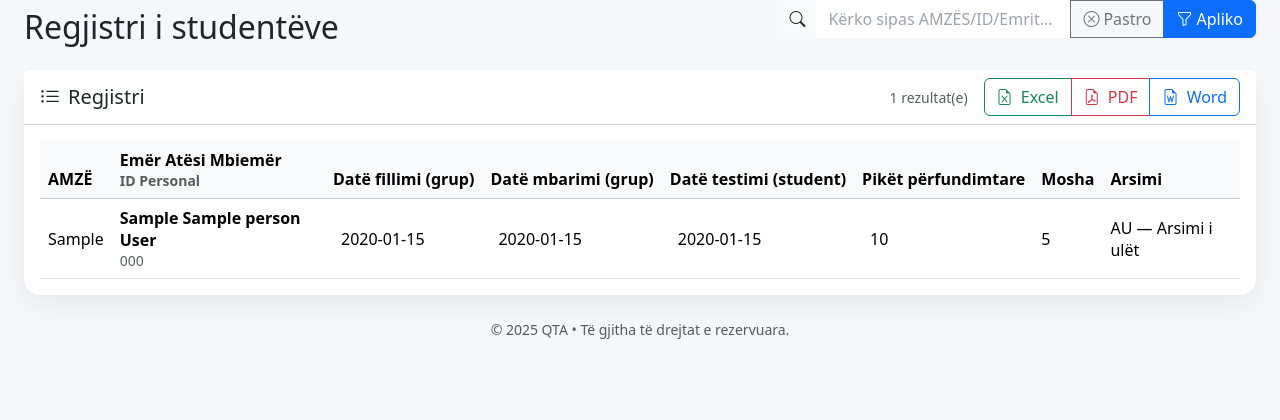
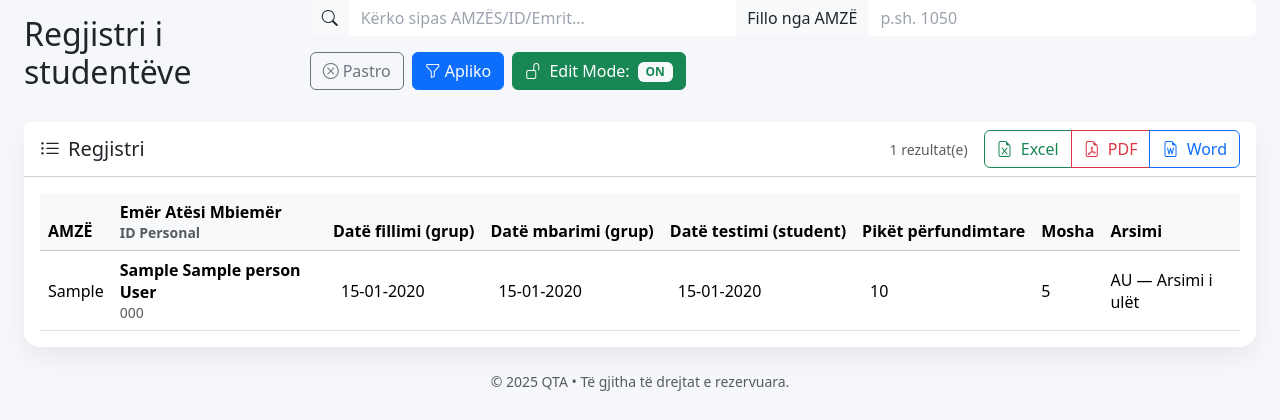
Before and after one commit to SignorTynam/DatabasaElektronikeQTA, a PHP site: page /register.php in a window 1280 px wide. Shown: the part 72-492 px from the top of the page. Run offline with PHP 8.4, Linux system fonts and the light colour scheme; the visitor is signed in with stand-in values (Sample User, id 1); data comes from the database, SQL or seed files in the repository; tables that the repository leaves empty hold one stand-in row (values such as "Sample post").

Commit message:
Implement edit mode functionality and enhance date handling in registration and inline update scripts

```diff
--- a/register.php
+++ b/register.php
@@ -22,26 +22,46 @@ if (!$currentUser || !in_array($role, ['administrator','editor'], true)) {
   header('Location: selectProfile.php'); exit;
 }
 
+/* ------------------------------
+   EDIT MODE toggle (persistohet në session)
+------------------------------- */
+if (isset($_GET['edit'])) {
+  $e = strtolower((string)$_GET['edit']);
+  $_SESSION['edit_mode'] = ($e === 'on');
+  // hiq param 'edit' nga URL
+  $qs = $_GET; unset($qs['edit']);
+  $url = 'register.php' . (empty($qs) ? '' : ('?' . http_build_query($qs)));
+  header("Location: $url"); exit;
+}
+$EDIT_MODE = (bool)($_SESSION['edit_mode'] ?? false);
+
 /* Navbar sipas rolit (opsionale) */
 $NAV_ACTIVE = 'register';
-if ($role === 'editor') {
-  require __DIR__ . '/inc/navbar4.php';   // navbar i editorit
-} else {
-  require __DIR__ . '/inc/navbar.php';    // navbar i administratorit
-}
+if ($role === 'editor') require __DIR__ . '/inc/navbar4.php';
+else require __DIR__ . '/inc/navbar.php';
 
 /* CSRF */
 if (empty($_SESSION['csrf_token'])) { $_SESSION['csrf_token'] = bin2hex(random_bytes(24)); }
 $CSRF = $_SESSION['csrf_token'];
 
-/* Kërkim */
-$q = trim($_GET['q'] ?? '');
-$page   = max(1, (int)($_GET['page'] ?? 1));
-$limit  = 20;
-$offset = ($page - 1) * $limit;
+/* Helper: formatim datash për shfaqje (dd-mm-yyyy) */
+function fmt_dMY(?string $iso): string {
+  if (!$iso) return '—';
+  if (!preg_match('/^\d{4}-\d{2}-\d{2}$/', $iso)) return htmlspecialchars($iso, ENT_QUOTES, 'UTF-8');
+  $ts = strtotime($iso);
+  return $ts ? date('d-m-Y', $ts) : '—';
+}
 
-$where = ["1=1"];
+/* Kërkim dhe filtrat */
+$q          = trim($_GET['q'] ?? '');
+$from_amze  = trim($_GET['from_amze'] ?? ''); // Fillo nga ky nr AMZË
+$page       = max(1, (int)($_GET['page'] ?? 1));
+$limit      = 20;
+$offset     = ($page - 1) * $limit;
+
+$where  = ["1=1"];
 $params = [];
+
 if ($q !== '') {
   $where[] = "(s.nr_amze LIKE :kw OR p.personal_number LIKE :kw2 OR p.first_name LIKE :kw3 OR p.father_name LIKE :kw4 OR p.last_name LIKE :kw5)";
   $params[':kw']  = '%'.$q.'%';
@@ -50,6 +70,19 @@ if ($q !== '') {
   $params[':kw4'] = '%'.$q.'%';
   $params[':kw5'] = '%'.$q.'%';
 }
+
+/* Filtro nga nr_amze (nga ai e deri në fund) */
+if ($from_amze !== '') {
+  if (ctype_digit($from_amze)) {
+    $where[] = "CAST(s.nr_amze AS UNSIGNED) >= :from_num";
+    $params[':from_num'] = (int)$from_amze;
+  } else {
+    // fallback leksikografik nëse ka shkronja
+    $where[] = "s.nr_amze >= :from_str";
+    $params[':from_str'] = $from_amze;
+  }
+}
+
 $whereSql = 'WHERE '.implode(' AND ', $where);
 
 /* Subquery: grupi i fundit për çdo student */
@@ -103,11 +136,21 @@ $list = $pdo->prepare("
   ORDER BY CAST(s.nr_amze AS UNSIGNED) ASC, s.nr_amze ASC
   LIMIT :lim OFFSET :off
 ");
-foreach ($params as $k=>$v) $list->bindValue($k,$v,PDO::PARAM_STR);
+foreach ($params as $k=>$v) {
+  $list->bindValue($k, $v, is_int($v) ? PDO::PARAM_INT : PDO::PARAM_STR);
+}
 $list->bindValue(':lim',$limit,PDO::PARAM_INT);
 $list->bindValue(':off',$offset,PDO::PARAM_INT);
 $list->execute();
 $rows = $list->fetchAll(PDO::FETCH_ASSOC);
+
+/* Build toggle URL që ruan parametrat aktualë */
+$toggleUrl = 'register.php?' . http_build_query(array_filter([
+  'q' => ($q !== '' ? $q : null),
+  'from_amze' => ($from_amze !== '' ? $from_amze : null),
+  'page' => ($page > 1 ? $page : null),
+  'edit' => ($EDIT_MODE ? 'off' : 'on'),
+]));
 ?>
 <!DOCTYPE html>
 <html lang="sq">
@@ -135,23 +178,37 @@ $rows = $list->fetchAll(PDO::FETCH_ASSOC);
     @keyframes spin { to { transform:translateY(-50%) rotate(360deg); } }
     .cell-ok { animation: flashOk 1.2s ease; } @keyframes flashOk { 0%{background:#ecfdf5;} 100%{background:transparent;} }
     .cell-err { animation: flashErr 1.2s ease; } @keyframes flashErr { 0%{background:#fef2f2;} 100%{background:transparent;} }
+
+    /* Edit Mode OFF visuals */
+    .editing-off .editable { color:#6b7280; cursor:not-allowed; }
   </style>
 </head>
-<body>
+<body class="<?= $EDIT_MODE ? '' : 'editing-off' ?>">
 
 <main class="container-fluid px-3 px-md-4">
   <div class="d-flex flex-column flex-md-row align-items-md-center justify-content-between mb-3 gap-2">
     <h2 class="mb-0">Regjistri i studentëve</h2>
-    <form class="d-flex" method="get" action="register.php">
-      <div class="input-group">
-        <span class="input-group-text bg-light border-0"><i class="bi bi-search"></i></span>
-        <input type="text" name="q" value="<?= htmlspecialchars($q) ?>" class="form-control border-0" placeholder="Kërko sipas AMZËS/ID/Emrit...">
+
+    <div class="d-flex flex-wrap align-items-center gap-2">
+      <form class="d-flex flex-wrap gap-2" method="get" action="register.php">
+        <div class="input-group">
+          <span class="input-group-text bg-light border-0"><i class="bi bi-search"></i></span>
+          <input type="text" name="q" value="<?= htmlspecialchars($q) ?>" class="form-control border-0" placeholder="Kërko sipas AMZËS/ID/Emrit...">
+          <span class="input-group-text bg-light border-0">Fillo nga AMZË</span>
+          <input type="text" name="from_amze" value="<?= htmlspecialchars($from_amze) ?>" class="form-control border-0" placeholder="p.sh. 1050">
+        </div>
+        <div class="input-group">
+        </div>
         <button class="btn btn-outline-secondary" type="button" onclick="window.location='register.php'">
           <i class="bi bi-x-circle me-1"></i>Pastro
         </button>
         <button class="btn btn-primary" type="submit"><i class="bi bi-funnel me-1"></i>Apliko</button>
-      </div>
-    </form>
+        <a class="btn <?= $EDIT_MODE ? 'btn-success' : 'btn-outline-secondary' ?>" href="<?= htmlspecialchars($toggleUrl) ?>">
+          <i class="bi <?= $EDIT_MODE ? 'bi-unlock' : 'bi-lock' ?> me-1"></i>
+          Edit Mode: <span class="badge ms-1 <?= $EDIT_MODE ? 'bg-light text-success' : 'bg-secondary' ?>"><?= $EDIT_MODE ? 'ON' : 'OFF' ?></span>
+        </a>
+      </form>
+    </div>
   </div>
 
   <div id="msgBox" class="mb-3" style="display:none;"></div>
@@ -162,9 +219,9 @@ $rows = $list->fetchAll(PDO::FETCH_ASSOC);
       <div class="d-flex align-items-center gap-2">
         <span class="text-muted small me-2"><?= number_format($total) ?> rezultat(e)</span>
         <div class="btn-group" role="group">
-          <a class="btn btn-outline-success" href="register_export.php?f=xlsx&q=<?= urlencode($q) ?>&csrf=<?= urlencode($CSRF) ?>"><i class="bi bi-file-earmark-excel me-1"></i> Excel</a>
-          <a class="btn btn-outline-danger" href="register_export.php?f=pdf&q=<?= urlencode($q) ?>&csrf=<?= urlencode($CSRF) ?>"><i class="bi bi-file-earmark-pdf me-1"></i> PDF</a>
-          <a class="btn btn-outline-primary" href="register_export.php?f=docx&q=<?= urlencode($q) ?>&csrf=<?= urlencode($CSRF) ?>"><i class="bi bi-file-earmark-word me-1"></i> Word</a>
+          <a class="btn btn-outline-success" href="register_export.php?f=xlsx&q=<?= urlencode($q) ?>&from_amze=<?= urlencode($from_amze) ?>&csrf=<?= urlencode($CSRF) ?>"><i class="bi bi-file-earmark-excel me-1"></i> Excel</a>
+          <a class="btn btn-outline-danger" href="register_export.php?f=pdf&q=<?= urlencode($q) ?>&from_amze=<?= urlencode($from_amze) ?>&csrf=<?= urlencode($CSRF) ?>"><i class="bi bi-file-earmark-pdf me-1"></i> PDF</a>
+          <a class="btn btn-outline-primary" href="register_export.php?f=docx&q=<?= urlencode($q) ?>&from_amze=<?= urlencode($from_amze) ?>&csrf=<?= urlencode($CSRF) ?>"><i class="bi bi-file-earmark-word me-1"></i> Word</a>
         </div>
       </div>
     </div>
@@ -200,26 +257,26 @@ $rows = $list->fetchAll(PDO::FETCH_ASSOC);
 
               <!-- start_date (inline grup) -->
               <td class="cell nowrap" data-student="<?= $sid ?>" data-group="<?= $gid ?>" data-field="start_date"
-                  title="YYYY-MM-DD">
-                <span class="editable" contenteditable="true"><?= htmlspecialchars($r['start_date'] ?: '—') ?></span>
+                  title="DD-MM-YYYY">
+                <span class="editable" contenteditable="<?= $EDIT_MODE ? 'true' : 'false' ?>"><?= htmlspecialchars(fmt_dMY($r['start_date'])) ?></span>
               </td>
 
               <!-- end_date (inline grup) -->
               <td class="cell nowrap" data-student="<?= $sid ?>" data-group="<?= $gid ?>" data-field="end_date"
-                  title="YYYY-MM-DD (≥ data e fillimit)">
-                <span class="editable" contenteditable="true"><?= htmlspecialchars($r['end_date'] ?: '—') ?></span>
+                  title="DD-MM-YYYY (≥ data e fillimit)">
+                <span class="editable" contenteditable="<?= $EDIT_MODE ? 'true' : 'false' ?>"><?= htmlspecialchars(fmt_dMY($r['end_date'])) ?></span>
               </td>
 
               <!-- exam_date (inline student) -->
               <td class="cell nowrap" data-student="<?= $sid ?>" data-group="<?= $gid ?>" data-field="exam_date"
-                  title="YYYY-MM-DD (≥ data e mbarimit të grupit)">
-                <span class="editable" contenteditable="true"><?= htmlspecialchars($r['exam_date'] ?: '—') ?></span>
+                  title="DD-MM-YYYY (≥ data e mbarimit të grupit)">
+                <span class="editable" contenteditable="<?= $EDIT_MODE ? 'true' : 'false' ?>"><?= htmlspecialchars(fmt_dMY($r['exam_date'])) ?></span>
               </td>
 
               <!-- final_score (inline student) -->
               <td class="cell nowrap" data-student="<?= $sid ?>" data-group="<?= $gid ?>" data-field="final_score"
                   title="0–100 (me presje ose pikë)">
-                <span class="editable" contenteditable="true">
+                <span class="editable" contenteditable="<?= $EDIT_MODE ? 'true' : 'false' ?>">
                   <?= $r['final_score'] !== null ? rtrim(rtrim((string)$r['final_score'],'0'),'.') : '—' ?>
                 </span>
               </td>
@@ -240,7 +297,10 @@ $rows = $list->fetchAll(PDO::FETCH_ASSOC);
         <nav aria-label="Page navigation">
           <ul class="pagination mb-0 justify-content-end">
             <?php
-              $base='register.php?'.http_build_query(array_filter(['q'=>$q!==''?$q:null]));
+              $base='register.php?'.http_build_query(array_filter([
+                'q'=>$q!==''?$q:null,
+                'from_amze'=>$from_amze!==''?$from_amze:null,
+              ]));
               $prev=max(1,$page-1); $next=min($totalPages,$page+1);
               $sep = (str_contains($base,'?')?'&':'?');
             ?>
@@ -264,6 +324,7 @@ $rows = $list->fetchAll(PDO::FETCH_ASSOC);
 <script>
 const CSRF = <?= json_encode($CSRF) ?>;
 const ENDPOINT = 'register_inline_update.php';
+const EDIT_MODE = <?= $EDIT_MODE ? 'true' : 'false' ?>;
 
 function clean(s){ return (s||'').replace(/\s+/g,' ').trim(); }
 function showMsg(type, text){
@@ -276,7 +337,25 @@ function showMsg(type, text){
   box.style.display = '';
 }
 
+/* Konverto dd-mm-yyyy / yyyy-mm-dd -> yyyy-mm-dd (për server) */
+function normalizeDateForServer(v){
+  const s = clean(v);
+  if (s === '' || s === '—') return '';
+  let m = s.match(/^(\d{1,2})-(\d{1,2})-(\d{4})$/); // dd-mm-yyyy
+  if (m){
+    const dd = m[1].padStart(2,'0'), mm = m[2].padStart(2,'0'), yy = m[3];
+    return `${yy}-${mm}-${dd}`;
+  }
+  m = s.match(/^(\d{4})-(\d{1,2})-(\d{1,2})$/); // yyyy-mm-dd
+  if (m){
+    const yy = m[1], mm = m[2].padStart(2,'0'), dd = m[3].padStart(2,'0');
+    return `${yy}-${mm}-${dd}`;
+  }
+  throw new Error('Formati i datës duhet të jetë DD-MM-YYYY.');
+}
+
 async function saveInline(payload, cell, displayEl, oldVal){
+  if (!EDIT_MODE) return; // hard stop
   try{
     cell.classList.add('cell-saving');
     const res = await fetch(ENDPOINT, {
@@ -310,22 +389,29 @@ async function saveInline(payload, cell, displayEl, oldVal){
 /* inline handlers */
 document.querySelectorAll('td.cell .editable').forEach(el=>{
   let oldVal = el.textContent;
+
+  if (!EDIT_MODE) el.setAttribute('contenteditable','false');
+
   el.addEventListener('focus', ()=>{ oldVal = el.textContent; });
   el.addEventListener('keydown', ev=>{ if(ev.key==='Enter'){ ev.preventDefault(); el.blur(); }});
   el.addEventListener('blur', ()=>{
+    if (!EDIT_MODE) return;
+
     const cell = el.closest('td.cell');
     const field = cell.dataset.field;
     const studentId = parseInt(cell.dataset.student,10);
     const groupId = parseInt(cell.dataset.group,10) || null;
-    const newVal = clean(el.textContent);
+    let newVal = clean(el.textContent);
 
     if(newVal===clean(oldVal)) return;
 
     if(['start_date','end_date','exam_date'].includes(field)){
-      if(newVal!=='' && !/^\d{4}-\d{2}-\d{2}$/.test(newVal)){
+      try {
+        newVal = normalizeDateForServer(newVal); // -> yyyy-mm-dd ose '' (=> null)
+      } catch(err){
         el.textContent = oldVal;
         cell.classList.add('cell-err'); setTimeout(()=>cell.classList.remove('cell-err'),1200);
-        showMsg('danger','Data duhet në formatin YYYY-MM-DD.');
+        showMsg('danger', err.message || err);
         return;
       }
     }
```
Also changed, not shown: register_inline_update.php (+47 -20 lines).
